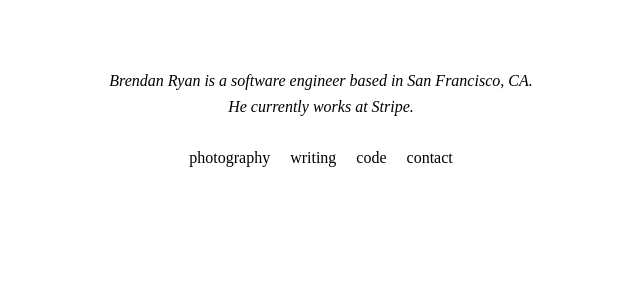
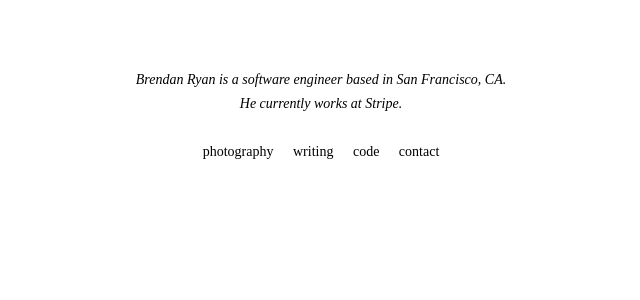
Before and after one commit to brendanjryan/Website, a Jekyll site: the page built from index.html, in a window 1280 px wide. Shown: the top 300 px of the page, without its empty margins (319-959 px from the left). Built offline with Jekyll 4.4.1, drawn with Linux system fonts in a browser that asks for light colours.

Commit message:
ok not sure about font size

```diff
--- a/index.html
+++ b/index.html
@@ -3,12 +3,12 @@ layout: default
 title: Brendan Ryan
 ---
 
-<header class="i mb4 f5 pt4">
+<header class="i mb4 f6 pt4">
   <p class="mv2">Brendan Ryan is a software engineer based in San Francisco, CA.</p>
   <p class="mv2">He currently works at <a href="https://www.stripe.com">Stripe</a>.</p>
 </header>
 
-<nav class="mv4 f5">
+<nav class="mv4 f6">
   <a href="https://vsco.co/brendanryan/gallery" class="mh2">photography</a>
   <a href="/writing" class="mh2">writing</a>
   <a href="https://github.com/brendanjryan" class="mh2">code</a>
```
